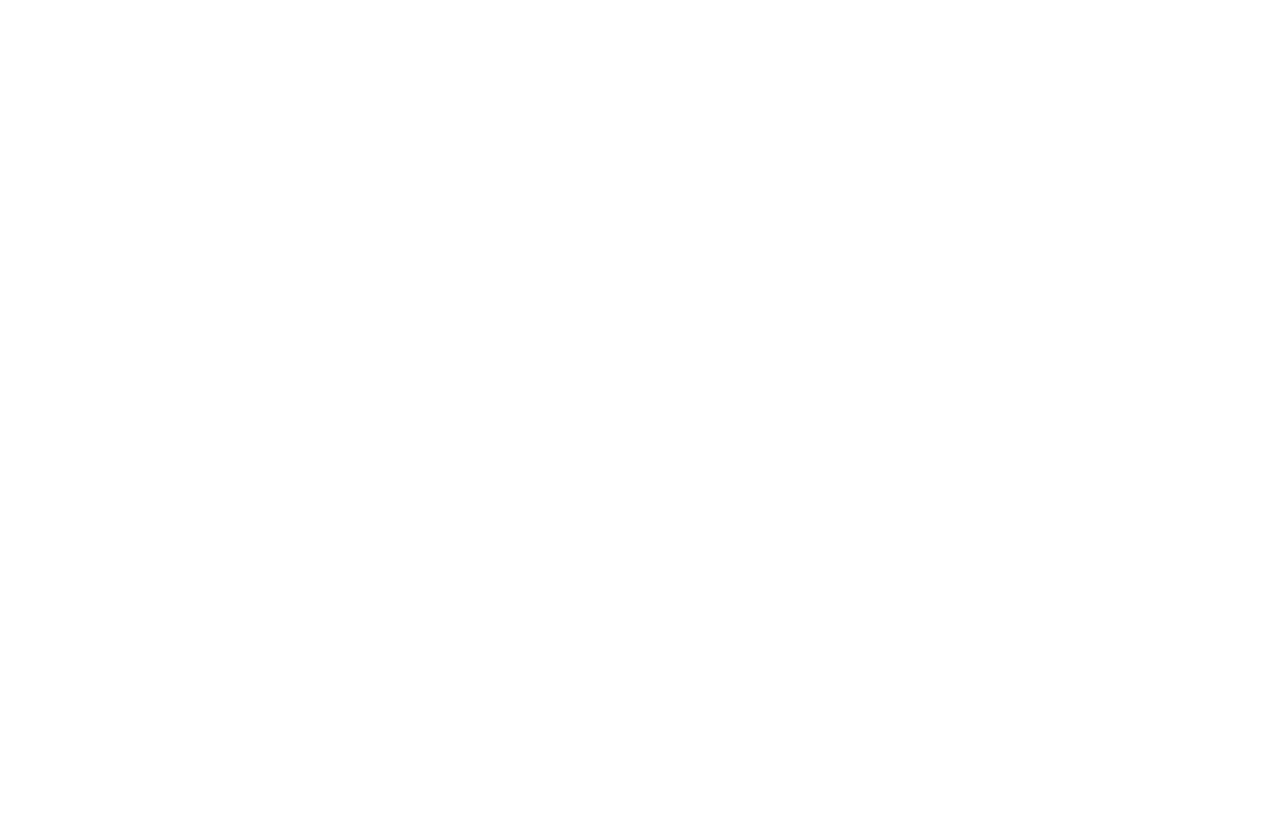
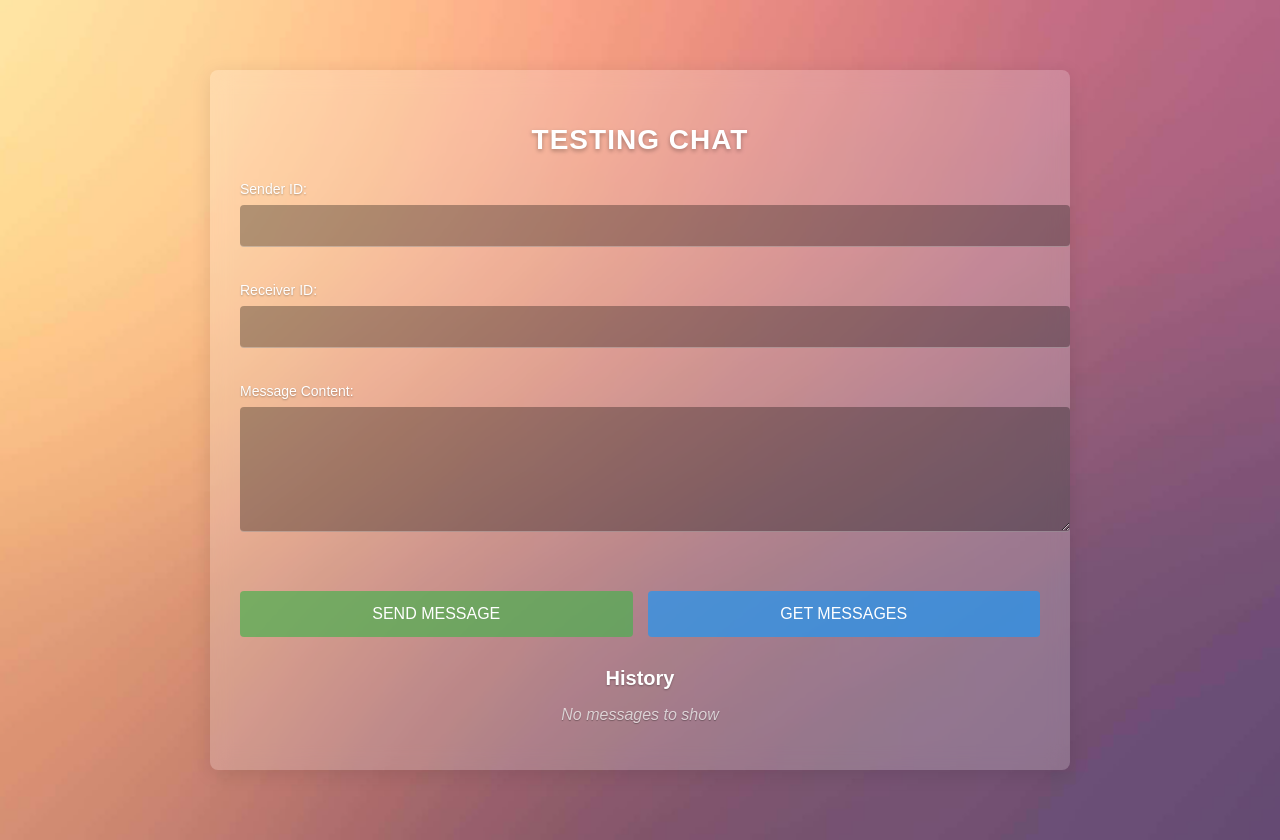
Before and after one commit to KappaElite/ZTPAIProjekt, a React (Create React App) app in the folder Frontend/: page /test in a window 1280 px wide. Before the commit this address had no page. Before the commit the page ends 800 px from the top, so only its background shows below. Built offline with nearby package versions, Linux system fonts and the light colour scheme.

Commit message:
feat(Frontend):add testing page for messages in database

```diff
--- a/Frontend/src/App.js
+++ b/Frontend/src/App.js
@@ -2,6 +2,7 @@
 import HomePage from './HomePage';
 import Login from './LoginPage';
 import Register from './RegisterPage';
+import TestPage from './TestPage';
 
 function App() {
   return (
@@ -10,6 +11,7 @@
             <Route path="/" element={<HomePage />} />
             <Route path="/login" element={<Login />} />
             <Route path="/register" element={<Register />} />
+            <Route path="/test" element={<TestPage />} />
 
         </Routes>
       </Router>
--- a/Frontend/src/LoginPage.jsx
+++ b/Frontend/src/LoginPage.jsx
@@ -30,7 +30,7 @@
 
             if (response.data.token) {
                 localStorage.setItem('token', response.data.token);
-                navigate('/dashboard');
+                navigate('/test');
             } else {
                 setError(response.data.error || 'Login failed');
             }
--- /dev/null
+++ b/Frontend/src/TestPage.css
@@ -0,0 +1,186 @@
+.test-container {
+    display: flex;
+    flex-direction: column;
+    align-items: center;
+    justify-content: center;
+    min-height: 100vh;
+    font-family: Arial, sans-serif;
+    background-image: url('./assets/background.png');
+    background-size: cover;
+    background-position: center;
+    background-repeat: no-repeat;
+    padding: 20px;
+}
+
+.test-panel {
+    background-color: rgba(255, 255, 255, 0.2);
+    backdrop-filter: blur(10px);
+    padding: 30px;
+    border-radius: 8px;
+    width: 100%;
+    max-width: 800px;
+    box-shadow: 0 4px 20px rgba(0, 0, 0, 0.1);
+}
+
+.test-title {
+    color: white;
+    text-align: center;
+    margin-bottom: 25px;
+    font-size: 28px;
+    text-transform: uppercase;
+    letter-spacing: 1px;
+    text-shadow: 0 2px 4px rgba(0, 0, 0, 0.3);
+}
+
+.test-form {
+    display: flex;
+    flex-direction: column;
+    gap: 20px;
+}
+
+.test-input-group {
+    margin-bottom: 15px;
+}
+
+.test-label {
+    display: block;
+    color: white;
+    margin-bottom: 8px;
+    font-size: 14px;
+    font-weight: 500;
+    text-shadow: 0 1px 2px rgba(0, 0, 0, 0.3);
+}
+
+.test-input {
+    width: 100%;
+    padding: 12px 15px;
+    background: rgba(0, 0, 0, 0.3);
+    border: none;
+    border-bottom: 1px solid rgba(255, 255, 255, 0.3);
+    color: white;
+    font-size: 15px;
+    outline: none;
+    transition: all 0.3s;
+    border-radius: 4px;
+}
+
+.test-input:focus {
+    border-bottom-color: rgba(255, 255, 255, 0.8);
+    background: rgba(0, 0, 0, 0.4);
+}
+
+.test-input::placeholder {
+    color: rgba(255, 255, 255, 0.5);
+}
+
+.test-textarea {
+    resize: vertical;
+    min-height: 100px;
+}
+
+.test-button-group {
+    display: flex;
+    gap: 15px;
+    margin-top: 20px;
+}
+
+.test-button {
+    flex: 1;
+    padding: 14px;
+    border: none;
+    border-radius: 4px;
+    color: white;
+    font-size: 16px;
+    font-weight: 500;
+    text-transform: uppercase;
+    cursor: pointer;
+    transition: all 0.3s ease;
+    text-align: center;
+}
+
+.test-button-send {
+    background: rgba(76, 175, 80, 0.7);
+}
+
+.test-button-send:hover {
+    background: rgba(76, 175, 80, 0.9);
+}
+
+.test-button-fetch {
+    background: rgba(33, 150, 243, 0.7);
+}
+
+.test-button-fetch:hover {
+    background: rgba(33, 150, 243, 0.9);
+}
+
+.test-messages {
+    margin-top: 30px;
+}
+
+.test-messages-title {
+    color: white;
+    font-size: 20px;
+    margin-bottom: 15px;
+    text-align: center;
+    text-shadow: 0 1px 2px rgba(0, 0, 0, 0.3);
+}
+
+.test-message-list {
+    list-style: none;
+    padding: 0;
+    margin: 0;
+}
+
+.test-message-item {
+    background: rgba(0, 0, 0, 0.3);
+    backdrop-filter: blur(5px);
+    padding: 15px;
+    border-radius: 6px;
+    margin-bottom: 15px;
+    border-left: 3px solid rgba(255, 255, 255, 0.5);
+}
+
+.test-message-header {
+    display: flex;
+    justify-content: space-between;
+    align-items: center;
+    margin-bottom: 10px;
+    color: white;
+    font-size: 14px;
+    text-shadow: 0 1px 1px rgba(0, 0, 0, 0.3);
+}
+
+.test-message-content {
+    color: white;
+    font-size: 15px;
+    line-height: 1.5;
+    text-shadow: 0 1px 2px rgba(0, 0, 0, 0.5);
+}
+
+.test-message-empty {
+    color: rgba(255, 255, 255, 0.7);
+    text-align: center;
+    font-style: italic;
+    text-shadow: 0 1px 1px rgba(0, 0, 0, 0.3);
+}
+
+.test-error {
+    color: #ff6b6b;
+    background: rgba(0, 0, 0, 0.3);
+    padding: 12px;
+    border-radius: 4px;
+    margin-bottom: 20px;
+    text-align: center;
+    text-shadow: 0 1px 1px rgba(0, 0, 0, 0.3);
+}
+
+.test-success {
+    color: #4caf50;
+    background: rgba(0, 0, 0, 0.3);
+    padding: 12px;
+    border-radius: 4px;
+    margin-bottom: 20px;
+    text-align: center;
+    text-shadow: 0 1px 1px rgba(0, 0, 0, 0.3);
+}
--- /dev/null
+++ b/Frontend/src/TestPage.jsx
@@ -0,0 +1,146 @@
+import { useState } from "react";
+import axios from "axios";
+import "./TestPage.css"
+
+function TestPage() {
+    const [senderId, setSenderId] = useState("");
+    const [receiverId, setReceiverId] = useState("");
+    const [messageContent, setMessageContent] = useState("");
+    const [messages, setMessages] = useState([]);
+    const [error, setError] = useState("");
+    const [success, setSuccess] = useState("");
+
+    const sendMessage = async (e) => {
+        e.preventDefault();
+        setError("");
+        setSuccess("");
+
+        if (!senderId || !receiverId || !messageContent) {
+            setError("All fields are necessary");
+            return;
+        }
+
+        try {
+            const response = await axios.post(
+                `http://localhost:8080/api/chat/new/${senderId}/${receiverId}`,
+                { content: messageContent },
+                {
+                    headers: {
+                        'Content-Type': 'application/json'
+                    }
+                }
+            );
+            setSuccess("Message sent");
+            setMessageContent("");
+        } catch (err) {
+            setError(err.response?.data || err.message || "Error while sending message");
+        }
+    };
+
+    const getMessages = async (e) => {
+        e?.preventDefault();
+        setError("");
+        setSuccess("");
+
+        if (!senderId || !receiverId) {
+            setError("Provide ID for sender and receiver");
+            return;
+        }
+
+        try {
+            const response = await axios.get(
+                `http://localhost:8080/api/chat/get/${senderId}/${receiverId}`
+            );
+            setMessages(response.data);
+        } catch (err) {
+            setError(err.response?.data || err.message || "Error while getting messages");
+        }
+    };
+
+    return (
+        <div className="test-container">
+            <div className="test-panel">
+                <h2 className="test-title">Testing chat</h2>
+
+                {error && <div className="test-error">{error}</div>}
+                {success && <div className="test-success">{success}</div>}
+
+                <form onSubmit={sendMessage} className="test-form">
+                    <div className="test-input-group">
+                        <label className="test-label">Sender ID:</label>
+                        <input
+                            type="number"
+                            value={senderId}
+                            onChange={(e) => setSenderId(e.target.value)}
+                            className="test-input"
+                            required
+                        />
+                    </div>
+
+                    <div className="test-input-group">
+                        <label className="test-label">Receiver ID:</label>
+                        <input
+                            type="number"
+                            value={receiverId}
+                            onChange={(e) => setReceiverId(e.target.value)}
+                            className="test-input"
+                            required
+                        />
+                    </div>
+
+                    <div className="test-input-group">
+                        <label className="test-label">Message Content:</label>
+                        <textarea
+                            value={messageContent}
+                            onChange={(e) => setMessageContent(e.target.value)}
+                            className="test-input test-textarea"
+                            rows="3"
+                            required
+                        />
+                    </div>
+
+                    <div className="test-button-group">
+                        <button
+                            type="submit"
+                            className="test-button test-button-send"
+                        >
+                            Send Message
+                        </button>
+                        <button
+                            type="button"
+                            onClick={getMessages}
+                            className="test-button test-button-fetch"
+                        >
+                            Get Messages
+                        </button>
+                    </div>
+                </form>
+
+                <div className="test-messages">
+                    <h3 className="test-messages-title">History</h3>
+                    {messages.length === 0 ? (
+                        <p className="test-message-empty">No messages to show</p>
+                    ) : (
+                        <ul className="test-message-list">
+                            {messages.map((msg, index) => (
+                                <li key={index} className="test-message-item">
+                                    <div className="test-message-header">
+                                        <span>
+                                            <strong>Od:</strong> {msg.sender.id} → <strong>Do:</strong> {msg.receiver.id}
+                                        </span>
+                                        <span>
+                                            {new Date(msg.sentAt).toLocaleString()}
+                                        </span>
+                                    </div>
+                                    <p className="test-message-content">{msg.content}</p>
+                                </li>
+                            ))}
+                        </ul>
+                    )}
+                </div>
+            </div>
+        </div>
+    );
+}
+
+export default TestPage;
```
